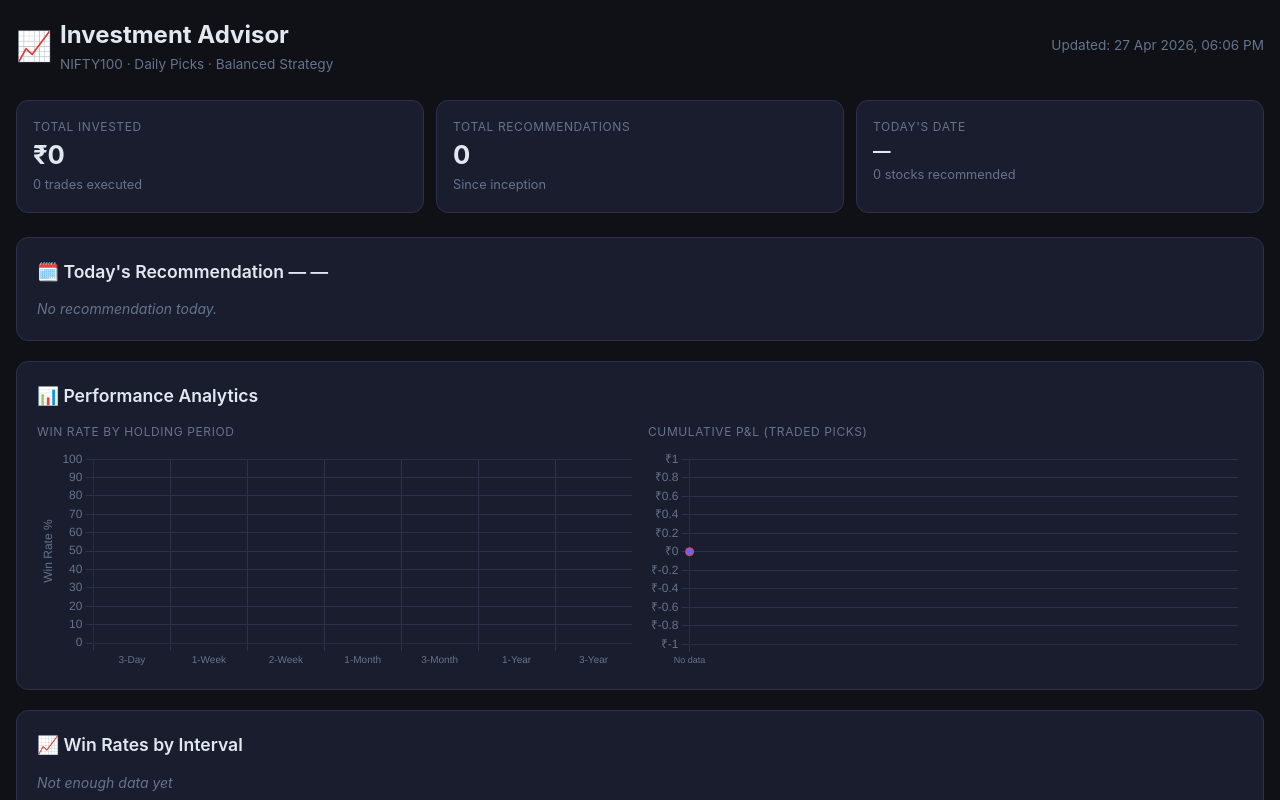
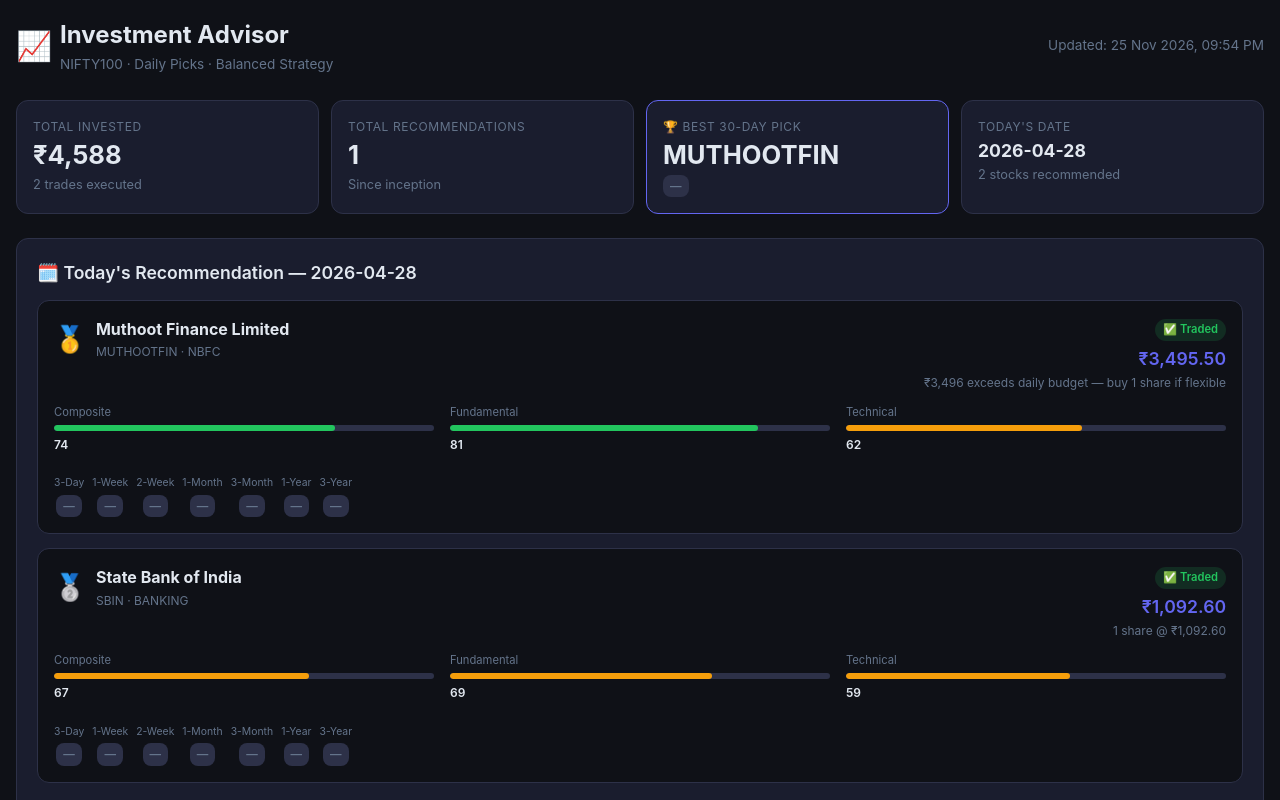
Before and after one commit to adityajain490-ux/investment-dashboard, a plain HTML site: page index.html in a window 1280 px wide. Shown: the top 800 px of the page. Drawn offline with nearby package versions, Linux system fonts and the light colour scheme.

Commit message:
Update dashboard — 2026-11-25 21:54 UTC

```diff
--- a/index.html
+++ b/index.html
@@ -132,33 +132,97 @@
       <div class="subtitle">NIFTY100 · Daily Picks · Balanced Strategy</div>
     </div>
   </div>
-  <div class="subtitle">Updated: 27 Apr 2026, 06:06 PM</div>
+  <div class="subtitle">Updated: 25 Nov 2026, 09:54 PM</div>
 </div>
 
 <!-- KPI Summary -->
 <div class="kpi-row">
   <div class="kpi-card">
     <div class="kpi-title">Total Invested</div>
-    <div class="kpi-value">₹0</div>
-    <div class="kpi-sub">0 trades executed</div>
+    <div class="kpi-value">₹4,588</div>
+    <div class="kpi-sub">2 trades executed</div>
   </div>
   <div class="kpi-card">
     <div class="kpi-title">Total Recommendations</div>
-    <div class="kpi-value">0</div>
+    <div class="kpi-value">1</div>
     <div class="kpi-sub">Since inception</div>
   </div>
-
+  <div class="kpi-card kpi-highlight"><div class="kpi-title">🏆 Best 30-Day Pick</div><div class="kpi-value">MUTHOOTFIN</div><div class="kpi-sub"><span class="badge badge-neutral">—</span></div></div>
   <div class="kpi-card">
     <div class="kpi-title">Today's Date</div>
-    <div class="kpi-value" style="font-size:1.1rem">—</div>
-    <div class="kpi-sub">0 stocks recommended</div>
+    <div class="kpi-value" style="font-size:1.1rem">2026-04-28</div>
+    <div class="kpi-sub">2 stocks recommended</div>
   </div>
 </div>
 
 <!-- Today's Recommendation -->
 <div class="section">
-  <h2>🗓️ Today's Recommendation — —</h2>
-  <p class='muted'>No recommendation today.</p>
+  <h2>🗓️ Today's Recommendation — 2026-04-28</h2>
+
+    <div class="rec-card">
+      <div class="rec-header">
+        <div class="rec-title">
+          <span class="rank-icon">🥇</span>
+          <div>
+            <div class="stock-name">Muthoot Finance Limited</div>
+            <div class="stock-meta">MUTHOOTFIN · NBFC</div>
+          </div>
+        </div>
+        <div class="rec-right">
+          <span class="trade-badge traded">✅ Traded</span>
+          <div class="stock-price">₹3,495.50</div>
+          <div class="qty-note">₹3,496 exceeds daily budget — buy 1 share if flexible</div>
+        </div>
+      </div>
+      <div class="score-row">
+        <div class="score-item">
+          <div class="score-sublabel">Composite</div>
+          <div class="score-bar-wrap"><div class="score-bar" style="width:74%;background:#22c55e"></div></div><span class="score-label">74</span>
+        </div>
+        <div class="score-item">
+          <div class="score-sublabel">Fundamental</div>
+          <div class="score-bar-wrap"><div class="score-bar" style="width:81%;background:#22c55e"></div></div><span class="score-label">81</span>
+        </div>
+        <div class="score-item">
+          <div class="score-sublabel">Technical</div>
+          <div class="score-bar-wrap"><div class="score-bar" style="width:62%;background:#f59e0b"></div></div><span class="score-label">62</span>
+        </div>
+      </div>
+      <div class="metrics-row"></div>
+      <div class="returns-row"><div class="return-cell"><div class="return-label">3-Day</div><span class="badge badge-neutral">—</span></div><div class="return-cell"><div class="return-label">1-Week</div><span class="badge badge-neutral">—</span></div><div class="return-cell"><div class="return-label">2-Week</div><span class="badge badge-neutral">—</span></div><div class="return-cell"><div class="return-label">1-Month</div><span class="badge badge-neutral">—</span></div><div class="return-cell"><div class="return-label">3-Month</div><span class="badge badge-neutral">—</span></div><div class="return-cell"><div class="return-label">1-Year</div><span class="badge badge-neutral">—</span></div><div class="return-cell"><div class="return-label">3-Year</div><span class="badge badge-neutral">—</span></div></div>
+    </div>
+    <div class="rec-card">
+      <div class="rec-header">
+        <div class="rec-title">
+          <span class="rank-icon">🥈</span>
+          <div>
+            <div class="stock-name">State Bank of India</div>
+            <div class="stock-meta">SBIN · BANKING</div>
+          </div>
+        </div>
+        <div class="rec-right">
+          <span class="trade-badge traded">✅ Traded</span>
+          <div class="stock-price">₹1,092.60</div>
+          <div class="qty-note">1 share @ ₹1,092.60</div>
+        </div>
+      </div>
+      <div class="score-row">
+        <div class="score-item">
+          <div class="score-sublabel">Composite</div>
+          <div class="score-bar-wrap"><div class="score-bar" style="width:67%;background:#f59e0b"></div></div><span class="score-label">67</span>
+        </div>
+        <div class="score-item">
+          <div class="score-sublabel">Fundamental</div>
+          <div class="score-bar-wrap"><div class="score-bar" style="width:69%;background:#f59e0b"></div></div><span class="score-label">69</span>
+        </div>
+        <div class="score-item">
+          <div class="score-sublabel">Technical</div>
+          <div class="score-bar-wrap"><div class="score-bar" style="width:59%;background:#f59e0b"></div></div><span class="score-label">59</span>
+        </div>
+      </div>
+      <div class="metrics-row"></div>
+      <div class="returns-row"><div class="return-cell"><div class="return-label">3-Day</div><span class="badge badge-neutral">—</span></div><div class="return-cell"><div class="return-label">1-Week</div><span class="badge badge-neutral">—</span></div><div class="return-cell"><div class="return-label">2-Week</div><span class="badge badge-neutral">—</span></div><div class="return-cell"><div class="return-label">1-Month</div><span class="badge badge-neutral">—</span></div><div class="return-cell"><div class="return-label">3-Month</div><span class="badge badge-neutral">—</span></div><div class="return-cell"><div class="return-label">1-Year</div><span class="badge badge-neutral">—</span></div><div class="return-cell"><div class="return-label">3-Year</div><span class="badge badge-neutral">—</span></div></div>
+    </div>
 </div>
 
 <!-- Performance Charts -->
@@ -202,7 +266,25 @@
           <th class="center">90-Day</th>
         </tr>
       </thead>
-      <tbody><tr><td colspan='8' class='center'>No history yet</td></tr></tbody>
+      <tbody><tr>
+              <td>2026-04-28</td>
+              <td><strong>MUTHOOTFIN</strong></td>
+              <td>₹3,495.50</td>
+              <td>73.9/100</td>
+              <td class="center">✅</td>
+              <td class="center"><span class="badge badge-neutral">—</span></td>
+              <td class="center"><span class="badge badge-neutral">—</span></td>
+              <td class="center"><span class="badge badge-neutral">—</span></td>
+            </tr><tr>
+              <td>2026-04-28</td>
+              <td><strong>SBIN</strong></td>
+              <td>₹1,092.60</td>
+              <td>66.6/100</td>
+              <td class="center">✅</td>
+              <td class="center"><span class="badge badge-neutral">—</span></td>
+              <td class="center"><span class="badge badge-neutral">—</span></td>
+              <td class="center"><span class="badge badge-neutral">—</span></td>
+            </tr></tbody>
     </table>
   </div>
 </div>
```
